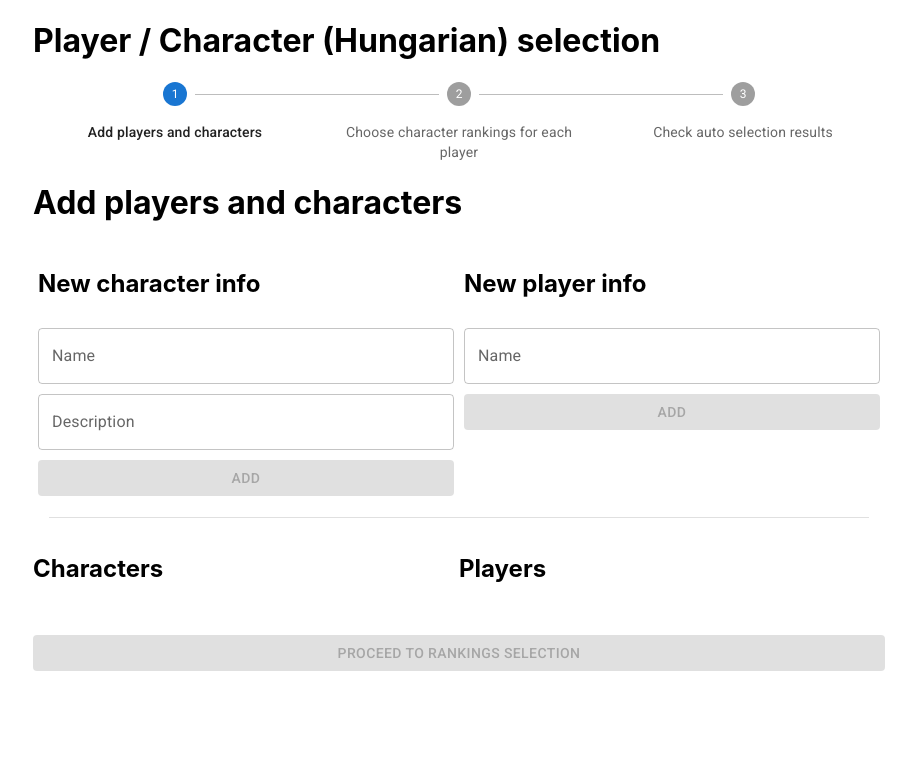
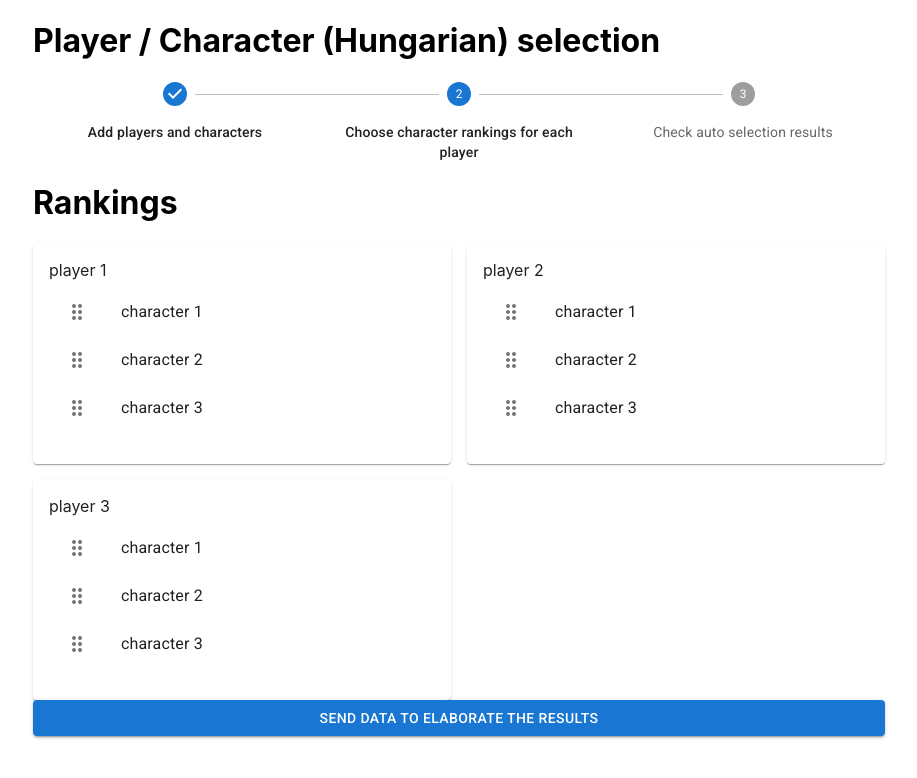
Before and after one commit to nuandawm/hungarian-algorithm-api, a React (Create React App) app in the folder spa/: page / in a window 1280 px wide. Shown: the top 778 px of the page, without its empty margins (181-1098 px from the left). Built offline with nearby package versions, Linux system fonts and the light colour scheme.

Commit message:
refactor character ranking choice UI add proceed button for ranking choice and prepare the data to send to the APIs

```diff
--- a/spa/src/App.tsx
+++ b/spa/src/App.tsx
@@ -5,7 +5,7 @@ import styled from 'styled-components';
 import PlayerCharacterCreation from './features/player-character-creation/PlayerCharacterCreation';
 import CharacterRankingsChoice from './features/character-rankings-choice/CharacterRankingsChoice';
 import HungarianSelectionResults from './features/hungarian-selection-results/HungarianSelectionResults';
-import { Character, Player } from './features/player-character-creation/playerCharacterCreationSlice';
+import { Character, Entity, Player } from './features/player-character-creation/playerCharacterCreationSlice';
 import { setEntitiesToRank } from './features/character-rankings-choice/characterRankingsChoiceSlice';
 import { useAppDispatch } from './app/hooks';
 
@@ -47,6 +47,28 @@ function App() {
     [dispatch]
   )
 
+  const characterRankingsChoiceProceedHandler = useCallback((players: Entity[], characters: Entity[], rankingsMatrix: number[][]) => {
+    console.log('proceed to result elaboration',
+      players, characters, rankingsMatrix)
+  }, [])
+
+  useEffect(() => {
+    setTimeout(() => {
+      playerCharacterCreationProceedHandler({
+        players: [
+          { id: 'p1', name: 'player 1' },
+          { id: 'p2', name: 'player 2' },
+          { id: 'p3', name: 'player 3' }
+        ],
+        characters: [
+          { id: 'c1', name: 'character 1', description: '' },
+          { id: 'c2', name: 'character 2', description: '' },
+          { id: 'c3', name: 'character 3', description: '' }
+        ]
+      })
+    }, 2000)
+  }, [playerCharacterCreationProceedHandler]);
+
   return (
     <Container maxWidth='md'>
       <Grid container>
@@ -65,7 +87,7 @@ function App() {
         <Grid item xs={12}>
           {getStepContent([
             <PlayerCharacterCreation onProceed={playerCharacterCreationProceedHandler}/>,
-            <CharacterRankingsChoice/>,
+            <CharacterRankingsChoice onProceed={characterRankingsChoiceProceedHandler}/>,
             <HungarianSelectionResults/>
           ])}
         </Grid>
--- a/spa/src/features/character-rankings-choice/CharacterRankingsChoice.tsx
+++ b/spa/src/features/character-rankings-choice/CharacterRankingsChoice.tsx
@@ -1,10 +1,20 @@
 import React, { useCallback, useMemo } from 'react'
-import { Card, CardContent, Grid, Icon, List, ListItem, ListItemIcon, ListItemText } from '@mui/material';
-import { DragDropContext, Draggable, Droppable, DropResult } from 'react-beautiful-dnd';
+import { Button, Grid } from '@mui/material';
 import { useAppSelector, useAppDispatch } from '../../app/hooks';
 import { setRankings } from './characterRankingsChoiceSlice';
+import PlayerRankingsCard from './PlayerRankingsCard';
+import { Entity } from '../player-character-creation/playerCharacterCreationSlice';
+import styled from 'styled-components';
 
-const CharacterRankingsChoice = () => {
+const CharacterRankingsChoiceWrapper = styled.div`
+    padding-bottom: 50px;
+`
+
+type CharacterRankingsChoiceProps = {
+    onProceed: (players: Entity[], characters: Entity[], rankingsMatrix: number[][]) => void
+}
+
+const CharacterRankingsChoice = ({ onProceed }: CharacterRankingsChoiceProps) => {
     const players = useAppSelector(state => state.characterRankingsChoice.entitiesToRank.players)
     const characters = useAppSelector(state => state.characterRankingsChoice.entitiesToRank.characters)
     const rankings = useAppSelector(state => state.characterRankingsChoice.rankings)
@@ -16,66 +26,42 @@ const CharacterRankingsChoice = () => {
     const getRankingsByPlayerId = useCallback((playerId: string) => rankings[playerId], [rankings])
 
     const dispatch = useAppDispatch();
-    const moveItemInList = useCallback((result: DropResult) => {
-        if (result.destination !== undefined) {
-            const playerId = result.destination.droppableId.replace('drop-', '')
-            const from = result.source.index
-            const to = result.destination.index
-            const playerRankings = getRankingsByPlayerId(playerId)
-            const rankingToMove = playerRankings.at(from);
-            const filteredRankings = playerRankings.filter((_, index) => index !== from)
-            const characterIds = rankingToMove !== undefined ?[
-                ...filteredRankings.slice(0, to),
-                rankingToMove,
-                ...filteredRankings.slice(to)
-            ] : playerRankings
-            dispatch(setRankings({ playerId, characterIds }))
-        }
-    }, [getRankingsByPlayerId])
+    const setPlayerRankings = useCallback((playerId: string, sortedCharacterIds: string[]) => {
+        dispatch(setRankings({ playerId, characterIds: sortedCharacterIds }))
+    }, [dispatch])
 
-    return <div>
+    const proceedHandler = useCallback(() => {
+        const rankingMatrix = players
+          .map(player => {
+              const rankings = player.id ? getRankingsByPlayerId(player.id) : []
+              // convert ordered characters to ranking values for each character
+              const rankingValues = Object.fromEntries(
+                rankings.map((characterId, index) => [characterId, (index + 1) * 10])
+              )
+              return characters
+                .map(({ id }) => id ? rankingValues[id] : 0)
+          })
+        onProceed(players, characters, rankingMatrix)
+    }, [onProceed, players, characters, getRankingsByPlayerId])
+
+    return <CharacterRankingsChoiceWrapper>
         <h1>Rankings</h1>
         <Grid container spacing={2}>
             {players.map(player =>
               <Grid item xs={6} key={player.id}>
-                  <Card>
-                      <CardContent>
-                          {player.name}
-                          <DragDropContext onDragEnd={moveItemInList}>
-                              <Droppable droppableId={`drop-${player.id}`}>
-                                  {provided =>
-                                      <List ref={provided.innerRef}
-                                            {...provided.droppableProps}
-                                      >
-                                          {player.id && getRankingsByPlayerId(player.id)
-                                            .map(ranking => ({id: ranking, value: ranking}))
-                                            .map((ranking, index) => (
-                                            <Draggable key={ranking.id} draggableId={`drag-${ranking.id}`} index={index}>
-                                                {provided => (
-                                                  <ListItem
-                                                            {...provided.draggableProps}
-                                                            ref={provided.innerRef}>
-                                                      <ListItemIcon
-                                                        {...provided.dragHandleProps}>
-                                                          <Icon>drag_indicator</Icon>
-                                                      </ListItemIcon>
-                                                      <ListItemText>
-                                                          {characterNameMap[ranking.value]}
-                                                      </ListItemText>
-                                                  </ListItem>
-                                                )}
-                                            </Draggable>
-                                          ))}
-                                          {provided.placeholder}
-                                      </List>
-                                  }
-                              </Droppable>
-                          </DragDropContext>
-                      </CardContent>
-                  </Card>
+                  <PlayerRankingsCard player={player}
+                                      playerRankings={player.id ? getRankingsByPlayerId(player.id) : []}
+                                      setPlayerRankings={setPlayerRankings}
+                                      characterNameMap={characterNameMap} />
               </Grid>)}
         </Grid>
-    </div>
+        <Grid container item xs={12}>
+            <Button variant="contained" fullWidth={true}
+                    onClick={proceedHandler}>
+                Send data to elaborate the results
+            </Button>
+        </Grid>
+    </CharacterRankingsChoiceWrapper>
 }
 
 export default CharacterRankingsChoice
--- /dev/null
+++ b/spa/src/features/character-rankings-choice/PlayerRankingsCard.tsx
@@ -0,0 +1,67 @@
+import React, { useCallback } from 'react';
+import { Card, CardContent, Icon, List, ListItem, ListItemIcon, ListItemText } from '@mui/material';
+import { DragDropContext, Draggable, Droppable, DropResult } from 'react-beautiful-dnd';
+import { Player } from '../player-character-creation/playerCharacterCreationSlice';
+
+type PlayerRankingsCardProps = {
+  player: Player,
+  playerRankings: string[],
+  setPlayerRankings: (playerId: string, sortedCharacterIds: string[]) => void
+  characterNameMap: {[key: string]: string}
+}
+
+const PlayerRankingsCard = ({ player, playerRankings, setPlayerRankings, characterNameMap }: PlayerRankingsCardProps) => {
+
+  const onDragEndHandler = useCallback((result: DropResult) => {
+    if (player.id !== undefined && result.destination !== undefined) {
+      const from = result.source.index
+      const to = result.destination.index
+      const rankingToMove = playerRankings.at(from);
+      const filteredRankings = playerRankings.filter((_, index) => index !== from)
+      const characterIds = rankingToMove !== undefined ?[
+        ...filteredRankings.slice(0, to),
+        rankingToMove,
+        ...filteredRankings.slice(to)
+      ] : playerRankings
+      setPlayerRankings(player.id, characterIds)
+    }
+  }, [setPlayerRankings, player.id, playerRankings])
+
+  return <Card>
+    <CardContent>
+      {player.name}
+      <DragDropContext onDragEnd={onDragEndHandler}>
+        <Droppable droppableId={`drop-${player.id}`}>
+          {provided =>
+            <List ref={provided.innerRef}
+                  {...provided.droppableProps}
+            >
+              {playerRankings
+                .map(ranking => ({id: ranking, value: ranking}))
+                .map((ranking, index) => (
+                  <Draggable key={ranking.id} draggableId={`drag-${ranking.id}`} index={index}>
+                    {provided => (
+                      <ListItem
+                        {...provided.draggableProps}
+                        ref={provided.innerRef}>
+                        <ListItemIcon
+                          {...provided.dragHandleProps}>
+                          <Icon>drag_indicator</Icon>
+                        </ListItemIcon>
+                        <ListItemText>
+                          {characterNameMap[ranking.value]}
+                        </ListItemText>
+                      </ListItem>
+                    )}
+                  </Draggable>
+                ))}
+              {provided.placeholder}
+            </List>
+          }
+        </Droppable>
+      </DragDropContext>
+    </CardContent>
+  </Card>
+}
+
+export default PlayerRankingsCard
--- a/spa/src/features/player-character-creation/playerCharacterCreationSlice.ts
+++ b/spa/src/features/player-character-creation/playerCharacterCreationSlice.ts
@@ -1,7 +1,7 @@
 import { createSlice, PayloadAction } from '@reduxjs/toolkit';
 import { v4 as uuid } from 'uuid';
 
-interface Entity {
+export interface Entity {
   id?: string;
   name: string;
 }
```
